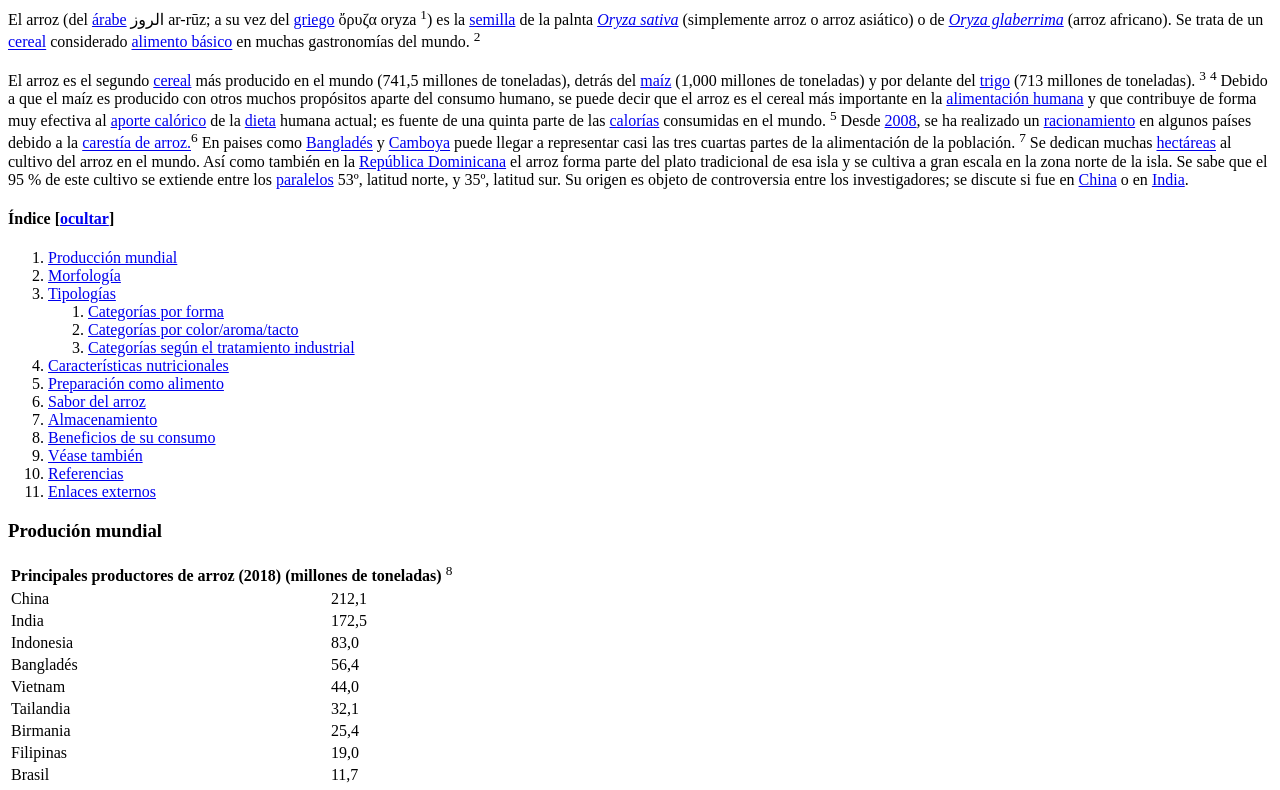
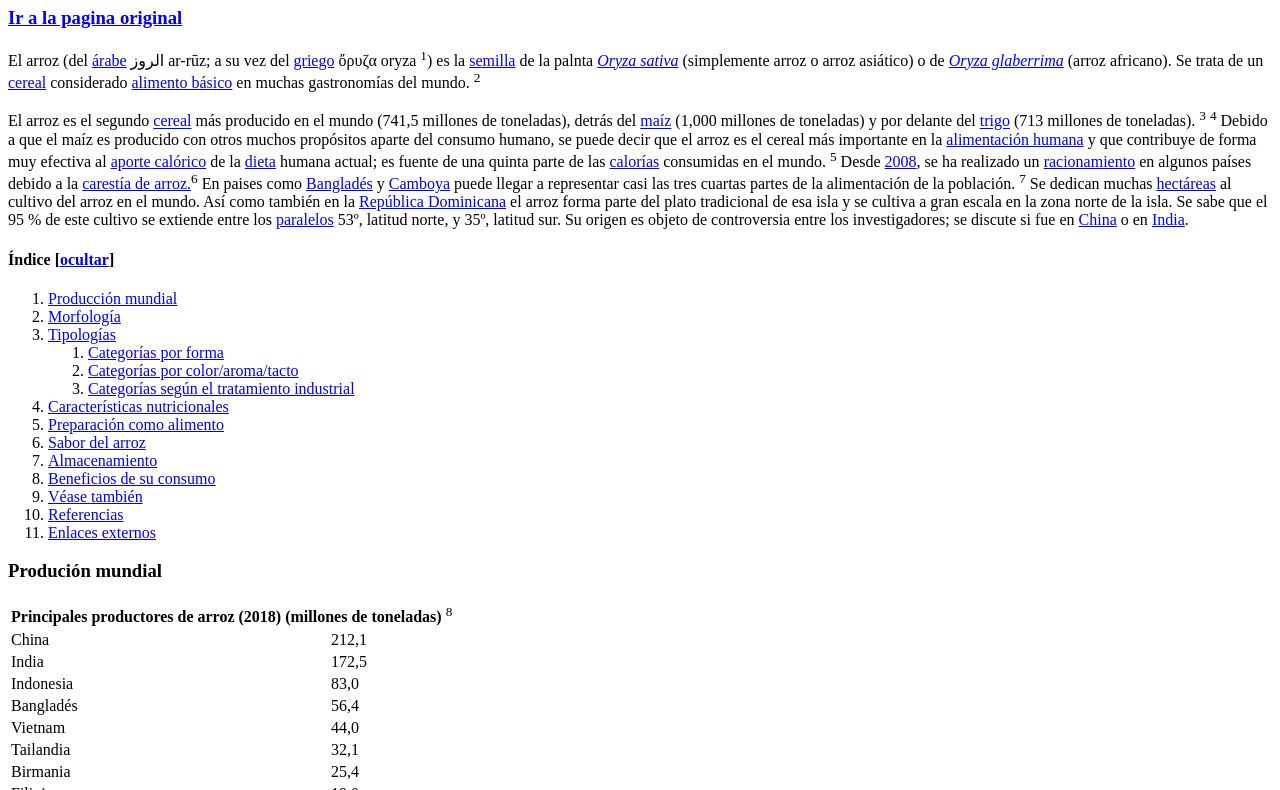
Before and after one commit to camaviga11/WEBtarea2_wikipedia, a plain HTML site: page index.html in a window 1280 px wide. Shown: the part 73-863 px from the top of the page. Drawn offline with Linux system fonts and the light colour scheme.

Commit message:
Agregado el enlace de la pagina original

```diff
--- a/index.html
+++ b/index.html
@@ -11,6 +11,7 @@
     </head>
     <body>
         <h1 id="inicio_id">Arroz</h1>
+        <h3><a href="https://es.wikipedia.org/wiki/Arroz#cite_ref-Cambridge_2-1">Ir a la pagina original</a></h3>
         <p> El arroz (del <a href="#inicio_id">árabe</a> الروز ar-rūz; a su vez del <a href="#inicio_id">griego</a> ὄρυζα oryza <sup>1</sup>)
             es la <a href="#inicio_id">semilla</a> de la palnta <i><a href="#inicio_id">Oryza sativa</a></i> (simplemente arroz o arroz asiático)
             o de <i><a href="#inicio_id">Oryza glaberrima</a></i> (arroz africano). Se trata de un <a href="#inicio_id">cereal</a>
```
